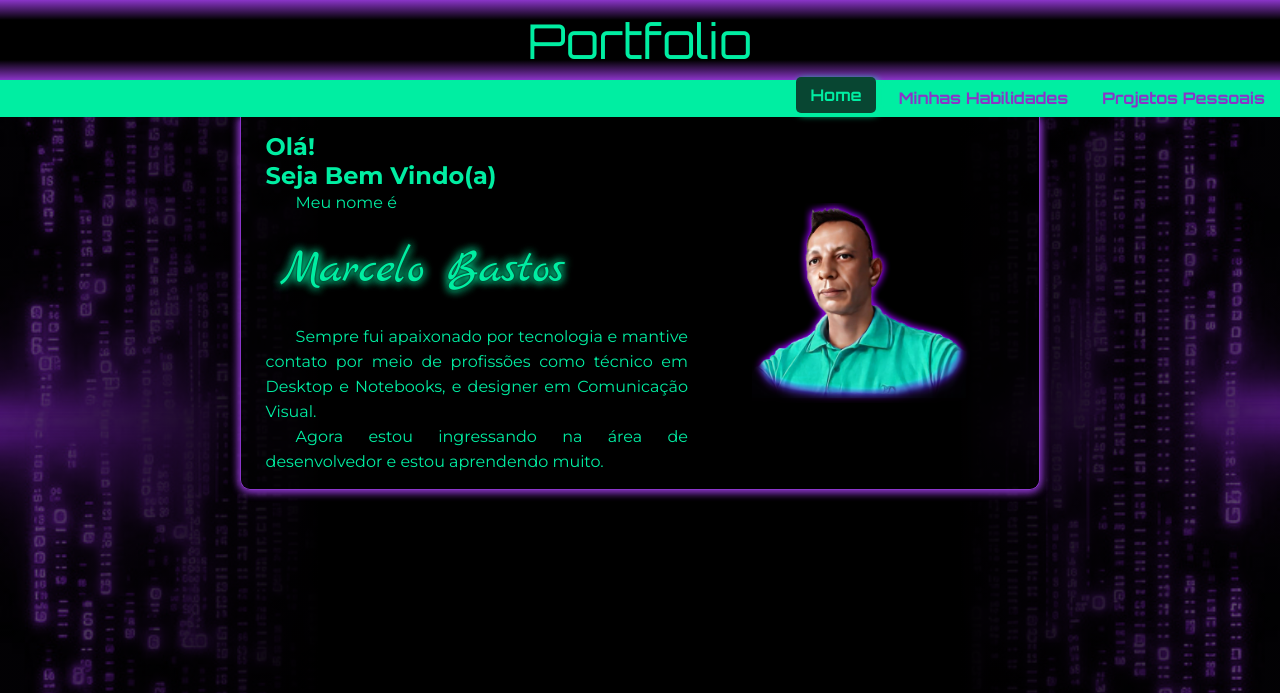
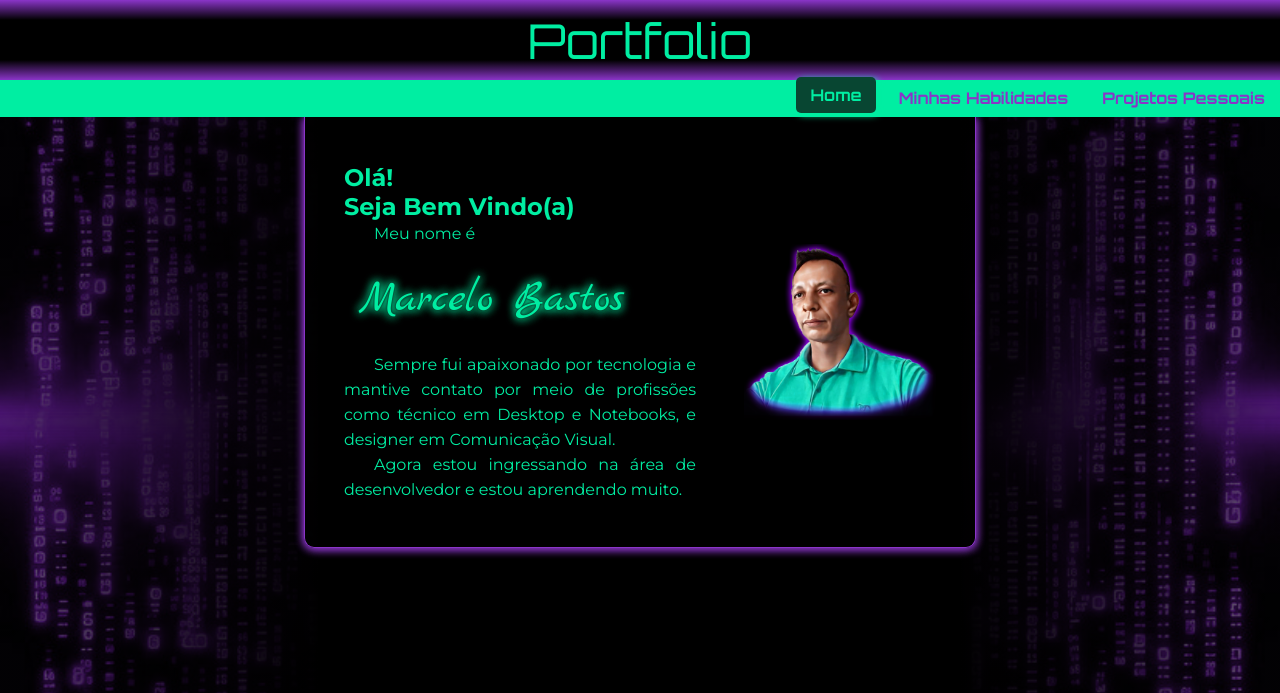
Before and after one commit to M4RC3LO75/myportfolio, a plain HTML site: page index.html in a window 1280 px wide. Shown: the top 693 px of the page. Drawn offline with Linux system fonts and the light colour scheme.

Commit message:
Update media-query.css

```diff
--- a/style/media-query.css
+++ b/style/media-query.css
@@ -99,11 +99,12 @@ TV:  acima de 1200px
     }
 
     section div h1.name {
-        font-size: 300%;
+        font-size: 280%;
         text-shadow: 0px 0px 2px var(--darkgreen), 0px 0px 2px var(--darkgreen), 0px 0px 2px var(--darkgreen), 0px 0px 10px var(--green), 0px 0px 10px var(--green);
     }
     section div#contentBox {
-        max-width: 60vw;
+        min-height: 50vh;
+        max-width: 50%;
         display: flex;
         justify-content: space-around;
         align-items: center;
@@ -117,7 +118,7 @@ TV:  acima de 1200px
         background: url(../images/photo.png) no-repeat;
         background-size: contain;
         background-position: center;
-        width: 40%;
+        width: 30%;
         min-height: 200px;
     }
 
```
